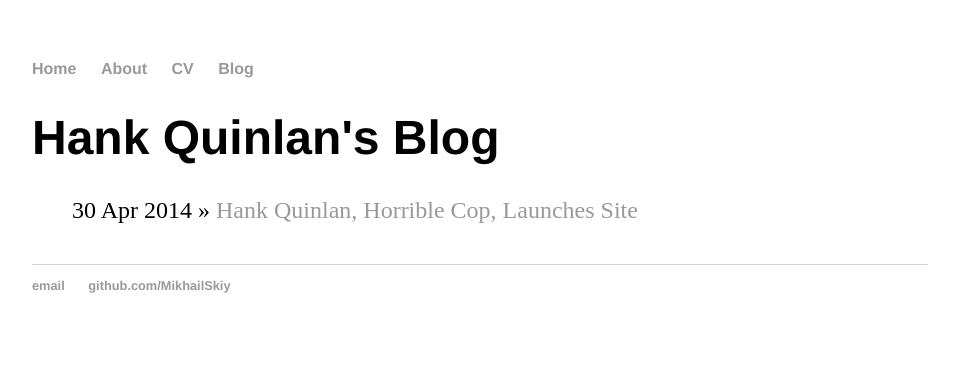
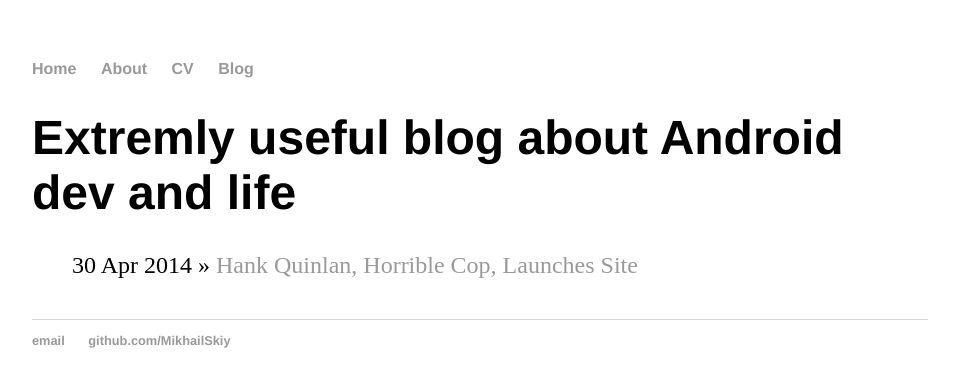
Before and after one commit to MikhailSkiy/MikhailSkiy.github.io, a Jekyll site: the page built from blog/index.html, in a window 1280 px wide. Shown: the top 387 px of the page, without its empty margins (160-1119 px from the left). Built offline with Jekyll 4.4.1, drawn with Linux system fonts in a browser that asks for light colours.

Commit message:
Update index.html

```diff
--- a/blog/index.html
+++ b/blog/index.html
@@ -1,6 +1,6 @@
 ---
 layout: default
-title: Hank Quinlan's Blog
+title: Extremly useful blog about Android dev and life
 ---
 	<h1>{{ page.title }}</h1>
 	<ul class="posts">
```
